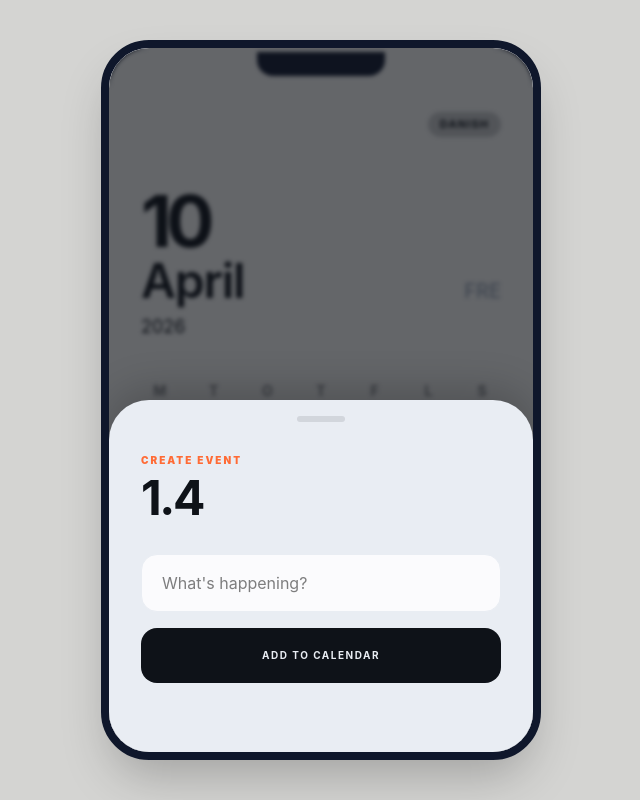
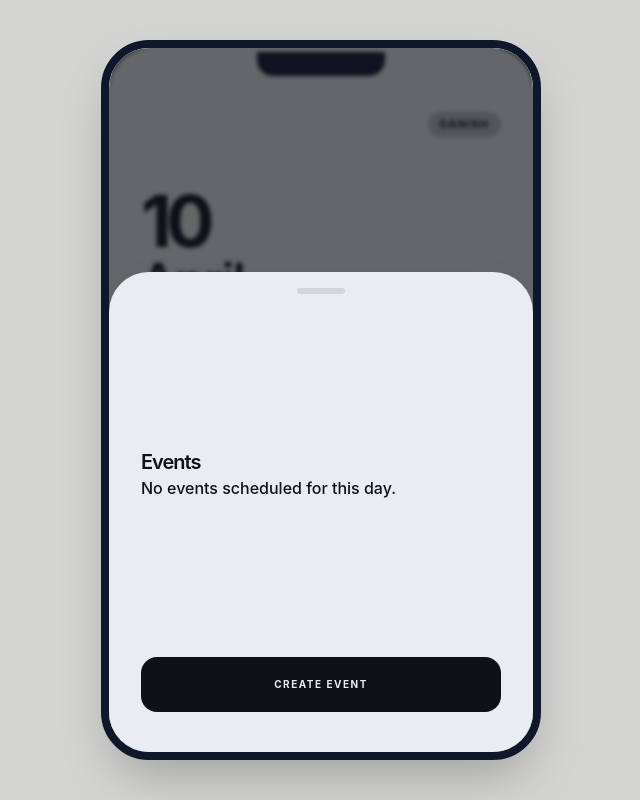
Before and after one commit to markandrevegas/calendar, a Nuxt app: page / in a window 1280 px wide. Both pictures are taken after a click on the button 585 px from the left and 441 px from the top of the page. Shown: the whole page, without its empty margins (319-959 px from the left). Built offline with nearby package versions, Linux system fonts and the light colour scheme.

Commit message:
started working on create event flow

```diff
--- a/app/components/CalendarGrid.vue
+++ b/app/components/CalendarGrid.vue
@@ -3,7 +3,7 @@ const props = defineProps({
 	viewDate: { type: Date, default: () => new Date() },
 	format: { type: String, default: "dk" }
 })
-const emit = defineEmits(['select-date'])
+const emit = defineEmits(["select-date"])
 const handleDateClick = (day) => {
 	const eventData = {
 		day,
@@ -11,7 +11,7 @@ const handleDateClick = (day) => {
 		year: props.viewDate.getFullYear(),
 		fullDate: new Date(props.viewDate.getFullYear(), props.viewDate.getMonth(), day)
 	}
-	emit('select-date', eventData)
+	emit("select-date", eventData)
 }
 const isDk = computed(() => props.format === "dk")
 const daMonths = ["Januar", "Februar", "Marts", "April", "Maj", "Juni", "Juli", "August", "September", "Oktober", "November", "December"]
--- a/app/components/ui/EventModal.vue
+++ b/app/components/ui/EventModal.vue
@@ -1,69 +1,100 @@
 <script setup>
 const props = defineProps({
 	isOpen: Boolean,
-	eventData: {
-		type: Object,
-		default: () => ({})
+	eventData: { type: Object, default: () => ({}) },
+	existingEvent: { type: Object, default: null }
+})
+
+const emit = defineEmits(["close", "save"])
+
+const isCreating = ref(false)
+const title = ref("")
+const description = ref("")
+
+// Reset state when modal opens
+watch(
+	() => props.isOpen,
+	(val) => {
+		if (val) {
+			isCreating.value = false
+			title.value = ""
+			description.value = ""
+		}
 	}
-})
-const emit = defineEmits(['close'])
+)
+
+const submitEvent = () => {
+	if (!title.value) return
+	emit("save", { ...props.eventData, title: title.value, description: description.value })
+}
 </script>
 
 <template>
 	<div v-if="isOpen" class="absolute inset-0 z-50 flex flex-col justify-end">
-
-		<Transition
-			appear
-			enter-active-class="transition duration-400 ease-out"
-			enter-from-class="opacity-0"
-			enter-to-class="opacity-100"
-			leave-active-class="transition duration-300 ease-in"
-			leave-from-class="opacity-100"
-			leave-to-class="opacity-0"
-		>
-			<div
-				v-show="isOpen"
-				class="absolute inset-0 bg-abyssal/60 backdrop-blur-[2px]"
-				@click="emit('close')"
-			></div>
+		<Transition appear name="fade">
+			<div v-show="isOpen" class="bg-abyssal/60 absolute inset-0 backdrop-blur-[2px]" @click="emit('close')"></div>
 		</Transition>
 
-		<Transition
-			appear
-			enter-active-class="transition duration-400 ease-[cubic-bezier(0.32,0.72,0,1)]"
-			enter-from-class="translate-y-full"
-			enter-to-class="translate-y-0"
-			leave-active-class="transition duration-300 ease-[cubic-bezier(0.32,0.72,0,1)]"
-			leave-from-class="translate-y-0"
-			leave-to-class="translate-y-full"
-		>
-			<div
-				v-show="isOpen"
-				class="bg-palladian relative z-10 w-full overflow-hidden rounded-t-[2.5rem] px-8 pb-10 pt-4 shadow-[0_-10px_40px_rgba(0,0,0,0.2)]"
-				style="height: 50%;"
-			>
-				<div class="mb-6 flex justify-center">
-					<div class="h-1.5 w-12 rounded-full bg-abyssal/10"></div>
+		<Transition appear name="slide">
+			<div v-show="isOpen" class="bg-palladian relative z-10 w-full rounded-t-[2.5rem] px-8 pt-4 pb-10 shadow-2xl flex flex-col justify-between" style="height: 60vh">
+				<div class="mb-6 flex justify-center"><div class="bg-abyssal/10 h-1.5 w-12 rounded-full"></div></div>
+
+				<div class="mb-8">
+					<h2 class="text-abyssal mt-1 text-xl font-semibold tracking-tighter">
+						{{ existingEvent && !isCreating ? existingEvent.title : "Events" }}
+					</h2>
+					<p v-if="!existingEvent && !isCreating" class="text-abyssal font-medium">No events scheduled for this day.</p>
+					<p v-else class="text-abyssal font-medium">Start typing</p>
 				</div>
 
-				<div class="mb-8">
-					<span class="text-ember text-[10px] font-black uppercase tracking-[0.2em] leading-none">Create Event</span>
-					<h2 class="text-abyssal mt-1 text-5xl font-bold tracking-tighter leading-none">
-						{{ eventData.day }}.{{ eventData.month }}
-					</h2>
+				<div v-if="existingEvent && !isCreating" class="flex flex-col gap-4">
+					<p class="text-abyssal/70 text-sm leading-relaxed italic">
+						{{ existingEvent.description || "No description provided." }}
+					</p>
+					<button @click="isCreating = true" class="text-abyssal border-abyssal/20 mt-4 rounded-xl border py-3 text-[10px] font-bold tracking-widest uppercase">Edit Event</button>
 				</div>
 
-				<div class="flex flex-col gap-4">
-					<input
-						type="text"
-						placeholder="What's happening?"
-						class="bg-white/80 border-palladian w-full rounded-2xl border px-5 py-4 text-base focus:bg-white focus:outline-none transition-colors"
-					/>
-					<button class="bg-abyssal text-palladian active:bg-slate w-full rounded-2xl py-5 text-[10px] font-bold uppercase tracking-[0.15em] transition-all active:scale-[0.98]">
-						Add to Calendar
-					</button>
+				<div v-else-if="!isCreating" class="flex flex-col">
+
+					<div class="hidden bg-abyssal/5 mb-4 flex h-16 w-16 items-center justify-center rounded-full">
+						<svg xmlns="http://www.w3.org/2000/svg" class="text-abyssal/20 h-8 w-8" fill="none" viewBox="0 0 24 24" stroke="currentColor">
+							<path stroke-linecap="round" stroke-linejoin="round" stroke-width="1.5" d="M12 6v6m0 0v6m0-6h6m-6 0H6" />
+						</svg>
+					</div>
+
+					<button @click="isCreating = true" class="bg-abyssal text-palladian w-full rounded-2xl py-5 text-[10px] font-bold tracking-[0.15em] uppercase transition-transform active:scale-95">Create Event</button>
+				</div>
+
+				<div v-else class="flex flex-col gap-4">
+					<input v-model="title" type="text" placeholder="Event Title" class="w-full rounded-2xl bg-white/80 px-5 py-4 text-base focus:outline-none" />
+					<textarea v-model="description" placeholder="Description" rows="2" class="w-full resize-none rounded-2xl bg-white/80 px-5 py-4 text-sm focus:outline-none"></textarea>
+					<div class="flex gap-2">
+						<button @click="isCreating = false" class="bg-slate2 text-abyssal rounded-2xl px-6 py-5 text-[10px] font-bold uppercase">Back</button>
+						<button @click="submitEvent" class="bg-ember text-abyssal flex-1 rounded-2xl py-5 text-[10px] font-bold tracking-[0.15em] uppercase">Save</button>
+					</div>
 				</div>
 			</div>
 		</Transition>
 	</div>
 </template>
+
+<style scoped>
+.fade-enter-active,
+.fade-leave-active {
+	transition: opacity 0.4s;
+}
+.fade-enter-from,
+.fade-leave-to {
+	opacity: 0;
+}
+.slide-enter-active {
+	transition: transform 0.4s cubic-bezier(0.32, 0.72, 0, 1);
+}
+.slide-leave-active {
+	transition: transform 0.3s cubic-bezier(0.32, 0.72, 0, 1);
+}
+.slide-enter-from,
+.slide-leave-to {
+	transform: translateY(100%);
+}
+</style>
--- a/app/layouts/default.vue
+++ b/app/layouts/default.vue
@@ -1,6 +1,6 @@
 <template>
 	<div class="flex min-h-screen items-center justify-center bg-[#D4D4D2] p-4 sm:p-8">
-		<main class="relative z-0 flex h-[667px] w-full min-w-[375px] max-w-[440px] flex-col overflow-hidden bg-[#E5E5E3] shadow-2xl transition-all duration-300 sm:rounded-[3rem] sm:border-[8px] sm:border-slate-900" style="height: clamp(667px, 90vh, 932px);">
+		<main class="relative z-0 flex h-[667px] w-full max-w-[440px] min-w-[375px] flex-col overflow-hidden bg-[#E5E5E3] shadow-2xl transition-all duration-300 sm:rounded-[3rem] sm:border-[8px] sm:border-slate-900" style="height: clamp(667px, 90vh, 932px)">
 			<div class="hidden h-8 w-full items-center justify-center sm:flex">
 				<div class="h-6 w-32 rounded-b-2xl bg-slate-900"></div>
 			</div>
--- a/app/pages/index.vue
+++ b/app/pages/index.vue
@@ -1,9 +1,24 @@
 <script setup>
-const currentFormat = useCookie('calendar-format', {
-	default: () => 'dk',
+// State to store events: { "10.4.2026": { title: "Meeting", description: "..." } }
+const events = ref({})
+// Helper to format the key
+const formatDateKey = (day, month, year) => `${day}.${month}.${year}`
+const currentFormat = useCookie("calendar-format", {
+	default: () => "dk",
 	watch: true,
 	maxAge: 60 * 60 * 24 * 36
 })
+const handleSaveEvent = (payload) => {
+	const key = formatDateKey(payload.day, payload.month, payload.year)
+
+	events.value[key] = {
+		title: payload.title,
+		description: payload.description
+	}
+
+	// Close modal after saving
+	isModalOpen.value = false
+}
 
 const isModalOpen = ref(false)
 const selectedDateData = ref({})
@@ -13,22 +28,22 @@ const openModal = (data) => {
 }
 
 const toggleFormat = () => {
-	currentFormat.value = currentFormat.value === 'dk' ? 'us' : 'dk'
+	currentFormat.value = currentFormat.value === "dk" ? "us" : "dk"
 }
 </script>
 <template>
 	<div class="flex flex-col gap-12">
 		<div class="flex justify-end px-2">
-			<button @click="toggleFormat" class="bg-abyssal/20 text-abyssal flex items-center rounded-full py-1 px-3 text-[11px] font-bold uppercase tracking-widest">
-				<span>{{ currentFormat === 'dk' ? 'DANISH' : 'ENGLISH' }}</span>
+			<button @click="toggleFormat" class="bg-abyssal/20 text-abyssal flex items-center rounded-full px-3 py-1 text-[11px] font-bold tracking-widest uppercase">
+				<span>{{ currentFormat === "dk" ? "DANISH" : "ENGLISH" }}</span>
 			</button>
 		</div>
 
 		<ClientOnly>
 			<CalendarGrid :format="currentFormat" :viewDate="new Date()" @select-date="openModal" />
-			<EventModal :is-open="isModalOpen" :event-data="selectedDateData" @close="isModalOpen = false" />
+			<EventModal :is-open="isModalOpen" :event-data="selectedDateData" :existing-event="events[formatDateKey(selectedDateData.day, selectedDateData.month, selectedDateData.year)]" @close="isModalOpen = false" @save="handleSaveEvent" />
 			<template #fallback>
-				<div class="h-[300px] w-full animate-pulse rounded-3xl bg-palladian/50"></div>
+				<div class="bg-palladian/50 h-[300px] w-full animate-pulse rounded-3xl"></div>
 			</template>
 		</ClientOnly>
 	</div>
```
